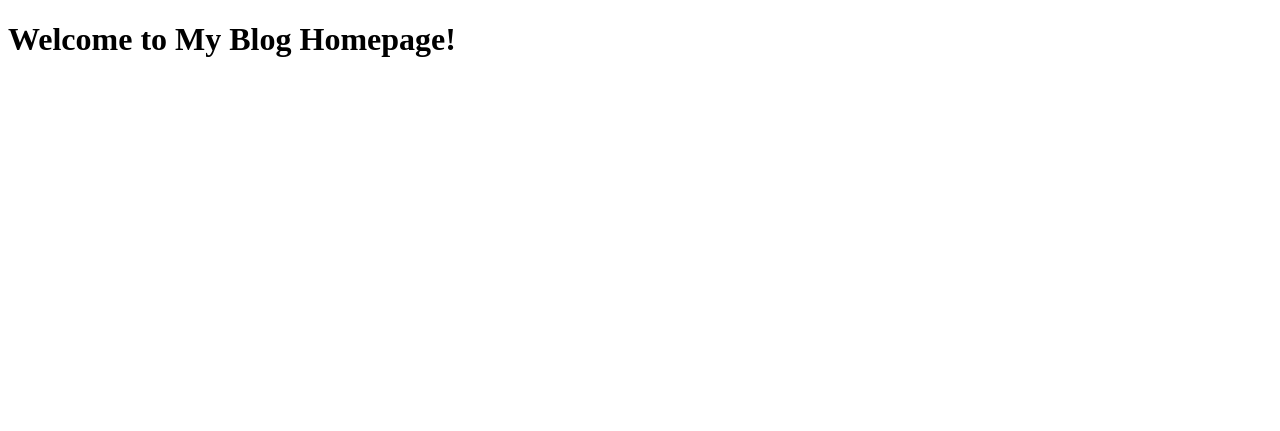
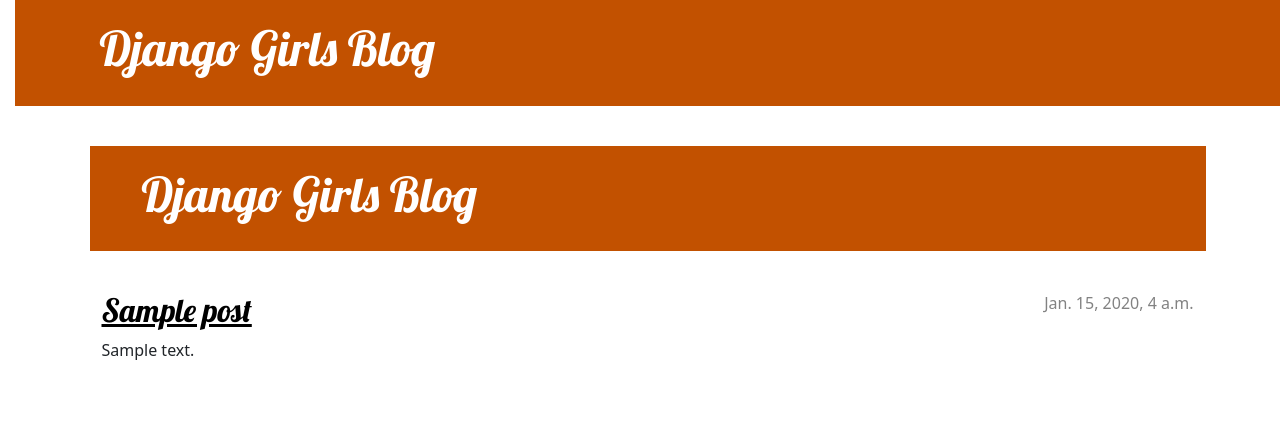
Before and after one commit to Thall268/my-first-blog, a Django app: page / in a window 1280 px wide. Shown: the top 431 px of the page. Run offline with Django 5.2, Linux system fonts and the light colour scheme; tables that the repository leaves empty hold one stand-in row (values such as "Sample post").

Commit message:
Updated base.html, blog.css, and post list with template extending

```diff
--- /dev/null
+++ b/blog/static/css/blog.css
@@ -0,0 +1,78 @@
+/* General layout tweaks */
+body {
+    padding-left: 15px;
+}
+
+/* Header styles */
+.page-header {
+    background-color: #C25100;
+    margin-top: 0;
+    margin-bottom: 40px;
+    padding: 20px 20px 20px 40px;
+}
+
+.page-header h1,
+.page-header h1 a,
+.page-header h1 a:visited,
+.page-header h1 a:active {
+    color: #ffffff;
+    font-size: 36pt;
+    text-decoration: none;
+}
+
+/* Typography */
+h1, h2, h3, h4 {
+    font-family: 'Lobster', cursive;
+}
+
+/* Date style */
+.date {
+    color: #828282;
+}
+
+/* Post container spacing */
+.post {
+    margin-bottom: 70px;
+}
+
+/* Post title links */
+.post h2 a,
+.post h2 a:visited {
+    color: #000000;
+}
+
+/* Align metadata */
+.post > .date,
+.post > .actions {
+    float: right;
+}
+
+/* Form styling (for later chapters) */
+.post-form textarea,
+.post-form input {
+    width: 100%;
+}
+
+/* Button styles */
+.btn-secondary,
+.btn-secondary:visited {
+    color: #C25100;
+    background: none;
+    border-color: #C25100;
+    margin-left: 15px;
+}
+
+.btn-secondary:hover {
+    color: #FFFFFF;
+    background-color: #C25100;
+}
+
+/* Top nav menu (if you add one) */
+.top-menu,
+.top-menu:hover,
+.top-menu:visited {
+    color: #ffffff;
+    float: right;
+    font-size: 26pt;
+    margin-right: 20px;
+}
--- /dev/null
+++ b/blog/templates/blog/base.html
@@ -0,0 +1,29 @@
+{% load static %}
+<!DOCTYPE html>
+<html lang="en">
+<head>
+    <meta charset="UTF-8">
+    <title>Django Girls blog</title>
+
+    <link rel="stylesheet" href="https://cdn.jsdelivr.net/npm/bootstrap@5.3.3/dist/css/bootstrap.min.css" integrity="sha384-QWTKZyjpPEjISv5WaRU9OFeRpok6YctnYmDr5pNlyT2bRjXh0JMhjY6hW+ALEwIH" crossorigin="anonymous">
+    <link rel="stylesheet" href="https://fonts.googleapis.com/css?family=Lobster&subset=latin,latin-ext">
+    <link rel="stylesheet" href="{% static 'css/blog.css' %}">
+
+</head>
+<body>
+    <header class="page-header">
+        <div class="container">
+            <h1><a href="/">Django Girls Blog</a></h1>
+        </div>
+    </header>
+
+    <main class="container">
+        <div class="row">
+            <div class="col">
+                {% block content %}
+                {% endblock %}
+            </div>
+        </div>
+    </main>
+</body>
+</html>
--- a/blog/templates/blog/post_list.html
+++ b/blog/templates/blog/post_list.html
@@ -1,9 +1,37 @@
-<!DOCTYPE html>
-<html lang="">
-<head>
-    <title>My Blog</title>
-</head>
-<body>
-    <h1>Welcome to My Blog Homepage!</h1>
-</body>
-</html>
+{% extends 'blog/base.html' %}
+{% load static %}
+
+{% block title %}Django Girls Blog{% endblock %}
+
+{% block content %}
+<!-- Google Fonts -->
+<link rel="stylesheet" href="https://fonts.googleapis.com/css?family=Lobster&subset=latin,latin-ext">
+<!-- Bootstrap CSS -->
+<link rel="stylesheet" href="https://cdn.jsdelivr.net/npm/bootstrap@5.3.3/dist/css/bootstrap.min.css" integrity="sha384-QWTKZyjpPEjISv5WaRU9OFeRpok6YctnYmDr5pNlyT2bRjXh0JMhjY6hW+ALEwIH" crossorigin="anonymous">
+<!-- Custom CSS -->
+<link rel="stylesheet" href="{% static 'css/blog.css' %}">
+
+<header class="page-header">
+    <div class="container">
+        <h1><a href="/">Django Girls Blog</a></h1>
+    </div>
+</header>
+
+<main class="container">
+    <div class="row">
+        <div class="col">
+            {% for post in posts %}
+                <article class="post">
+                    <time class="date">
+                        {{ post.published_date }}
+                    </time>
+                    <h2><a href="">{{ post.title }}</a></h2>
+                    <p>{{ post.text|linebreaksbr }}</p>
+                </article>
+            {% empty %}
+                <p>No posts yet.</p>
+            {% endfor %}
+        </div>
+    </div>
+</main>
+{% endblock %}
```
